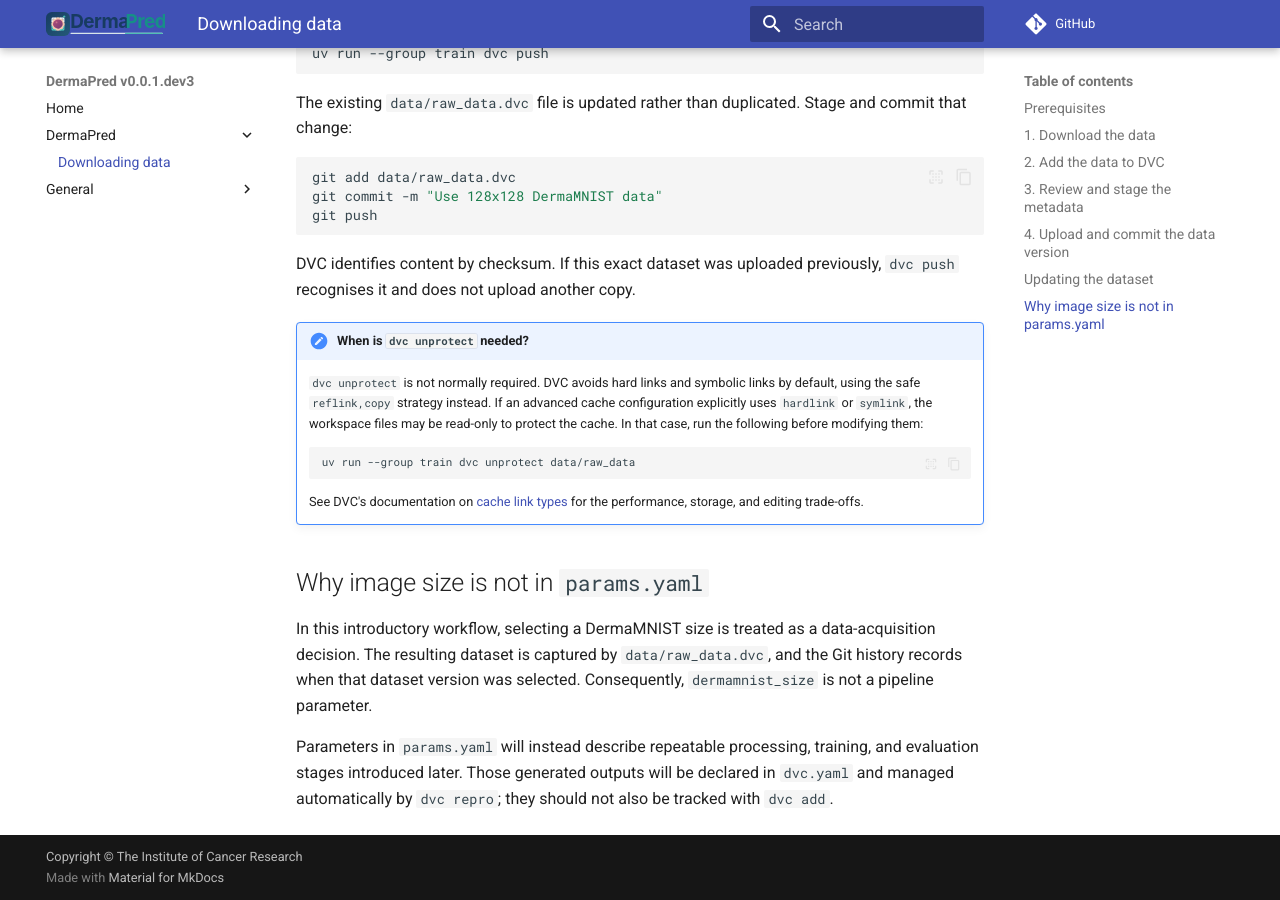
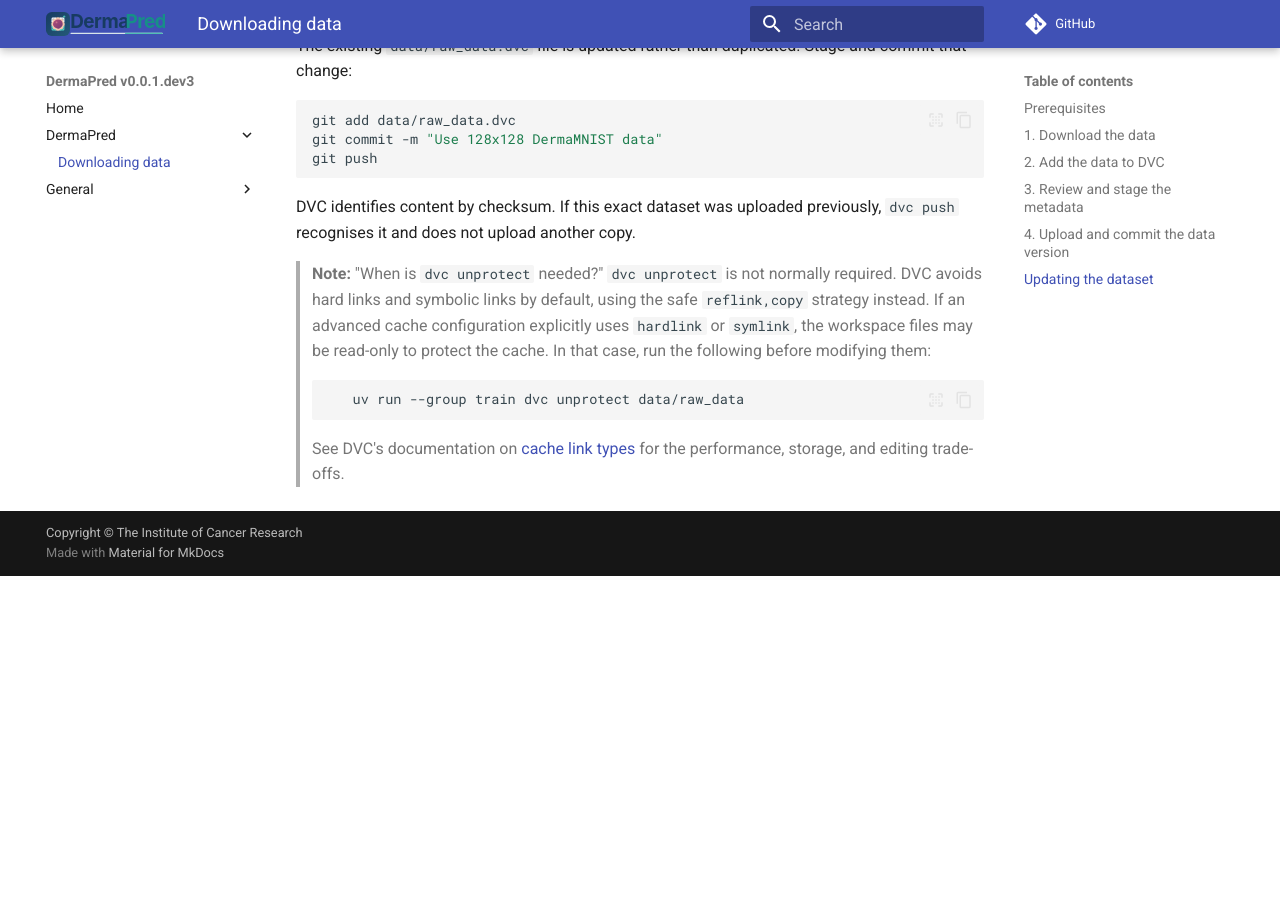
Before and after one commit to ICR-Computational-Imaging/RC4R, an MkDocs documentation site: the page built from docs/dermapred/data_download.md, in a window 1280 px wide and 900 px high, scrolled down 2942 px. Built offline with MkDocs 1.6.1 and Material for MkDocs 9.7.7, drawn with Linux system fonts in a browser that asks for light colours; comment, search, counter and statistics services are not loaded; after the commit the page ends 3518 px from its top, so only the background shows below that.

Commit message:
Small change

````diff
--- a/docs/dermapred/data_download.md
+++ b/docs/dermapred/data_download.md
@@ -83,10 +83,9 @@
 disk blocks can initially be shared while the files still behave like
 independent copies.
 
-!!! note
-
-    `dvc add` records data in the local cache. It does not upload the data to
-    the configured remote; that happens when `dvc push` is run.
+> **Note:**
+> `dvc add` records data in the local cache. It does not upload the data to
+> the configured remote; that happens when `dvc push` is run.
 
 ## 3. Review and stage the metadata
 
@@ -153,30 +152,17 @@
 DVC identifies content by checksum. If this exact dataset was uploaded
 previously, `dvc push` recognises it and does not upload another copy.
 
-!!! note "When is `dvc unprotect` needed?"
-
-    `dvc unprotect` is not normally required. DVC avoids hard links and
-    symbolic links by default, using the safe `reflink,copy` strategy instead.
-    If an advanced cache configuration explicitly uses `hardlink` or
-    `symlink`, the workspace files may be read-only to protect the cache. In
-    that case, run the following before modifying them:
-
-    ```bash
-    uv run --group train dvc unprotect data/raw_data
-    ```
-
-    See DVC's documentation on
-    [cache link types](https://dvc.org/doc/user-guide/data-management/large-dataset-optimization)
-    for the performance, storage, and editing trade-offs.
-
-## Why image size is not in `params.yaml`
-
-In this introductory workflow, selecting a DermaMNIST size is treated as a
-data-acquisition decision. The resulting dataset is captured by
-`data/raw_data.dvc`, and the Git history records when that dataset version was
-selected. Consequently, `dermamnist_size` is not a pipeline parameter.
-
-Parameters in `params.yaml` will instead describe repeatable processing,
-training, and evaluation stages introduced later. Those generated outputs
-will be declared in `dvc.yaml` and managed automatically by `dvc repro`; they
-should not also be tracked with `dvc add`.
+> **Note:** "When is `dvc unprotect` needed?"
+> `dvc unprotect` is not normally required. DVC avoids hard links and
+> symbolic links by default, using the safe `reflink,copy` strategy instead.
+> If an advanced cache configuration explicitly uses `hardlink` or
+> `symlink`, the workspace files may be read-only to protect the cache. In
+> that case, run the following before modifying them:
+>
+> ```bash
+>    uv run --group train dvc unprotect data/raw_data
+> ```
+>
+> See DVC's documentation on
+> [cache link types](https://dvc.org/doc/user-guide/data-management/large-dataset-optimization)
+> for the performance, storage, and editing trade-offs.
````
